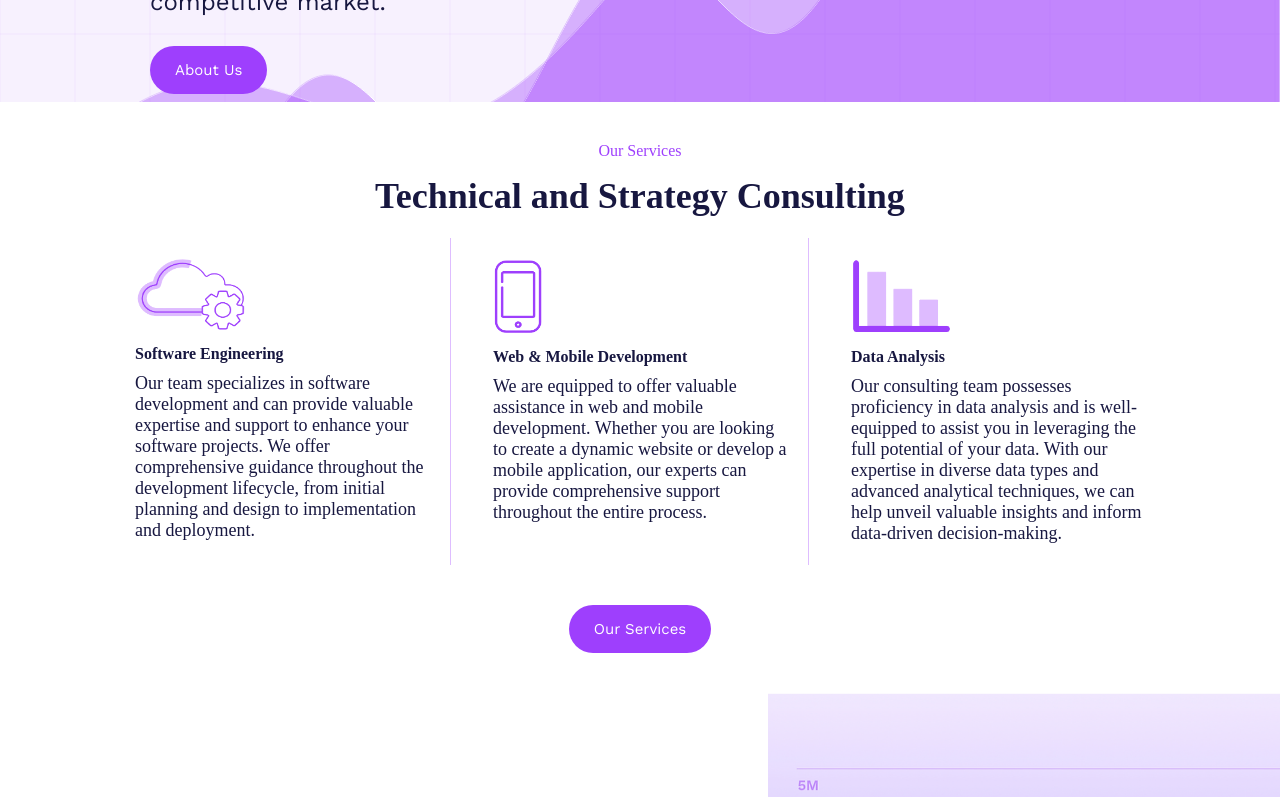
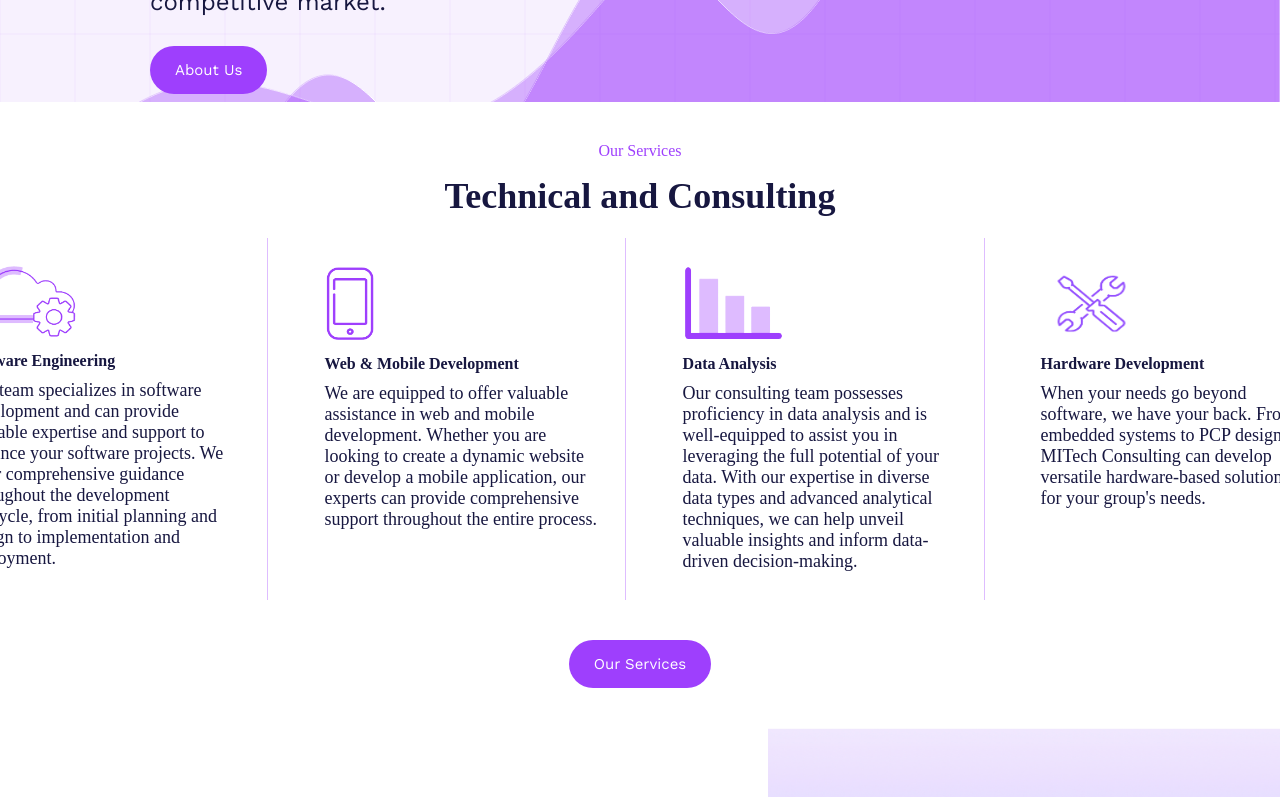
Before and after one commit to MITech-Consulting-Club/website, a Next.js app: page / in a window 1280 px wide. Shown: the part 566-1363 px from the top of the page. Built offline with nearby package versions, Linux system fonts and the light colour scheme.

Commit message:
Removed business, added hardware

```diff
--- a/app/(routes)/services/services.tsx
+++ b/app/(routes)/services/services.tsx
@@ -50,12 +50,12 @@ export default function Services() {
           </div>
           <div className={styles.ourServicesCard}>
             <Image
-              src="/services/suitcase.png"
+              src="/services/hardware.png"
               alt="service"
               width={100}
               height={75}
             />
-            <p className={styles.ourServicesTitle}>Business Development</p>
+            <p className={styles.ourServicesTitle}>Hardware Development</p>
           </div>
         </div>
       </div>
--- a/app/page.tsx
+++ b/app/page.tsx
@@ -50,7 +50,7 @@ export default function Home() {
       <section className={styles.services} id="services">
         <p className={styles.servicesSubtitle}>Our Services</p>
         <h2 className={styles.servicesTitle}>
-          Technical and Strategy Consulting
+          Technical and Consulting
         </h2>
         <div className={styles.servicesGallery}>
           <div className={styles.servicesGalleryItem}>
@@ -88,7 +88,7 @@ export default function Home() {
               comprehensive support throughout the entire process.
             </p>
           </div>
-          <div className={styles.servicesGalleryItemEnd}>
+          <div className={styles.servicesGalleryItem}>
             <Image
               src="/services/chart.png"
               alt="service"
@@ -102,6 +102,18 @@ export default function Home() {
               your data. With our expertise in diverse data types and advanced
               analytical techniques, we can help unveil valuable insights and
               inform data-driven decision-making.
+            </p>
+          </div>
+          <div className={styles.servicesGalleryItemEnd}>
+            <Image
+                src="/services/hardware.png"
+                alt="service"
+                width={100}
+                height={75}
+            />
+            <h5 className={styles.servicesGalleryItemTitle}>Hardware Development</h5>
+            <p className={styles.servicesGalleryItemDescription}>
+              When your needs go beyond software, we have your back. From embedded systems to PCP design, MITech Consulting can develop versatile hardware-based solutions for your group's needs.
             </p>
           </div>
         </div>
```
Also changed, not shown: public/services/hardware.png (added).
